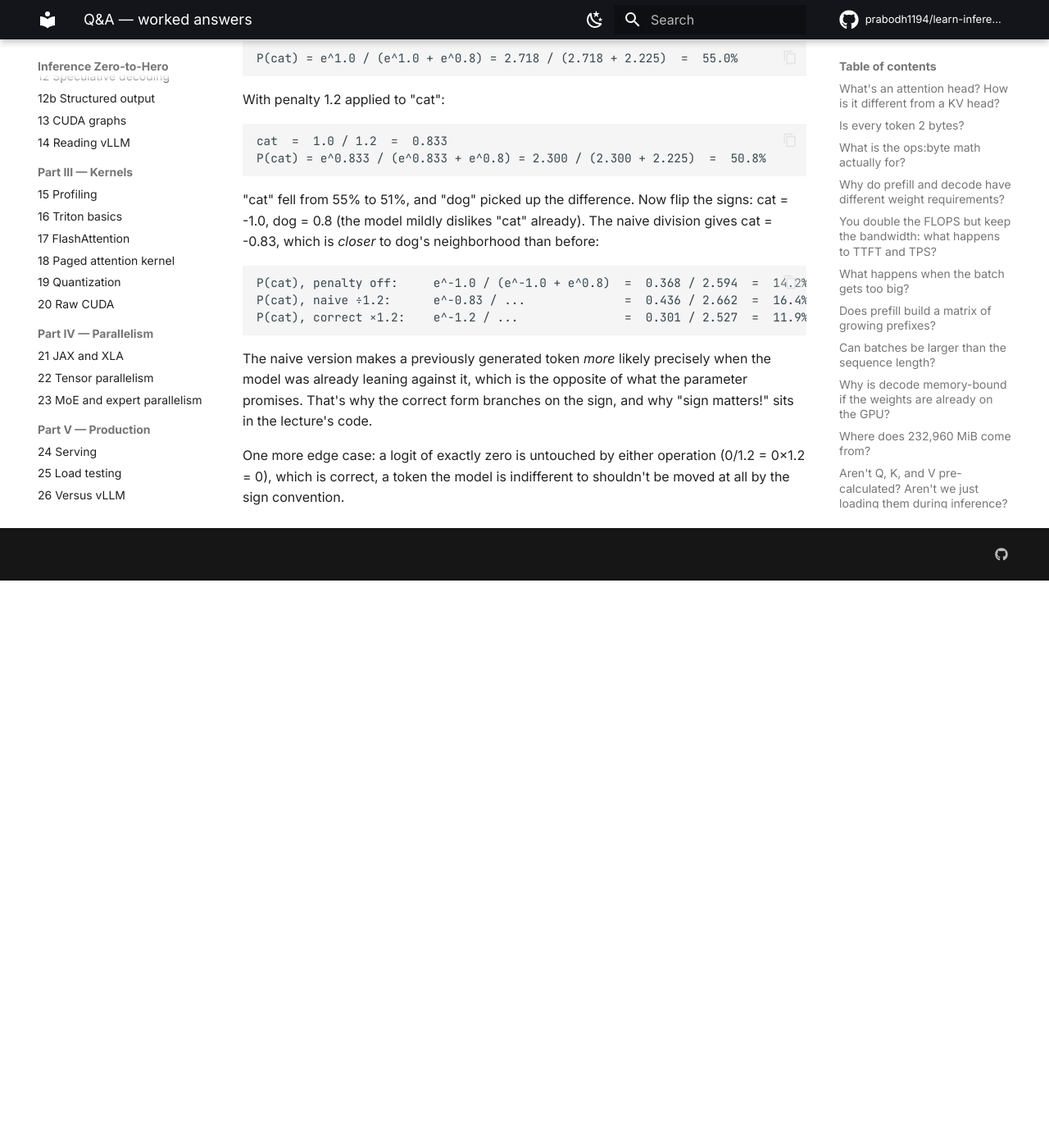
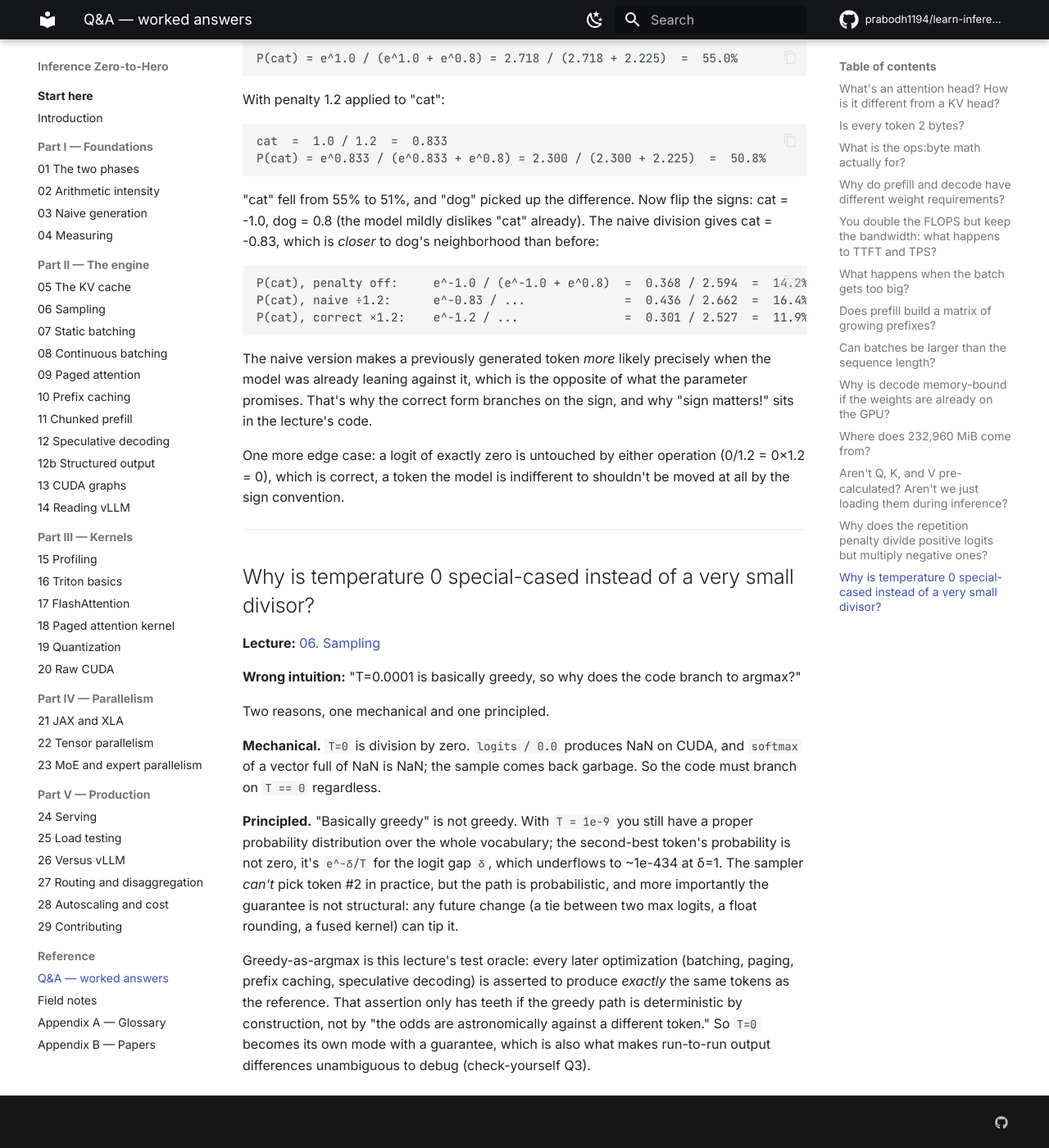
Before and after one commit to prabodh1194/learn-inference, an MkDocs documentation site: the page built from book/qa.md, in a window 1280 px wide and 1400 px high, scrolled down 9521 px. Shown: the whole window at 82% size. Built offline with MkDocs 1.6.1 and Material for MkDocs 9.7.7, drawn with Linux system fonts in a browser that asks for light colours; comment, search, counter and statistics services are not loaded; before the commit the page ends 10229 px from its top, so only the background shows below that.

Commit message:
book: explain why T=0 is special-cased, not just tiny
Division by zero is the mechanical reason; the principled one is that
any finite T is still a distribution, so the deterministic test oracle
must be a distinct argmax path. Aside in L06, full entry in qa.md.

```diff
--- a/book/06-sampling.md
+++ b/book/06-sampling.md
@@ -37,6 +37,17 @@ logits = logits / temperature
 - `T < 1` sharpens the distribution, more confident, more repetitive.
 - `T > 1` flattens it, more diverse, more likely to be incoherent.
 - `T = 0` is a special case: it means **argmax**, not division by zero. Guard it.
+
+??? question "Why not just use a very small temperature instead of special-casing 0?"
+    Two reasons. First, it's a literal division by zero, logits/T gives NaN.
+    Second, any finite T is still a probability distribution: even at `T=1e-9`
+    the sampler *could* pick token #2, the probabilities are just tiny.
+    "Tiny T ≈ greedy" is never exactly deterministic, and this lecture's
+    whole reason for having greedy is the deterministic test oracle. So
+    argmax gets its own code path that is guaranteed deterministic, instead
+    of a distribution so peaked that float jitter decides.
+
+    [Full answer in the Q&A](qa.md#why-is-temperature-0-special-cased-instead-of-a-very-small-divisor)
 
 ### Top-k
 
--- a/book/qa.md
+++ b/book/qa.md
@@ -498,3 +498,34 @@ parameter promises. That's why the correct form branches on the sign, and why
 One more edge case: a logit of exactly zero is untouched by either operation
 (0/1.2 = 0×1.2 = 0), which is correct, a token the model is indifferent to
 shouldn't be moved at all by the sign convention.
+
+---
+
+## Why is temperature 0 special-cased instead of a very small divisor?
+
+**Lecture:** [06. Sampling](06-sampling.md)
+
+**Wrong intuition:** "T=0.0001 is basically greedy, so why does the code branch
+to argmax?"
+
+Two reasons, one mechanical and one principled.
+
+**Mechanical.** `T=0` is division by zero. `logits / 0.0` produces NaN on CUDA,
+and `softmax` of a vector full of NaN is NaN; the sample comes back garbage.
+So the code must branch on `T == 0` regardless.
+
+**Principled.** "Basically greedy" is not greedy. With `T = 1e-9` you still
+have a proper probability distribution over the whole vocabulary; the
+second-best token's probability is not zero, it's `e^-δ/T` for the logit gap
+`δ`, which underflows to ~1e-434 at δ=1. The sampler *can't* pick token #2 in
+practice, but the path is probabilistic, and more importantly the guarantee is
+not structural: any future change (a tie between two max logits, a float
+rounding, a fused kernel) can tip it.
+
+Greedy-as-argmax is this lecture's test oracle: every later optimization
+(batching, paging, prefix caching, speculative decoding) is asserted to produce
+*exactly* the same tokens as the reference. That assertion only has teeth if
+the greedy path is deterministic by construction, not by "the odds are
+astronomically against a different token." So `T=0` becomes its own mode with
+a guarantee, which is also what makes run-to-run output differences
+unambiguous to debug (check-yourself Q3).
```
